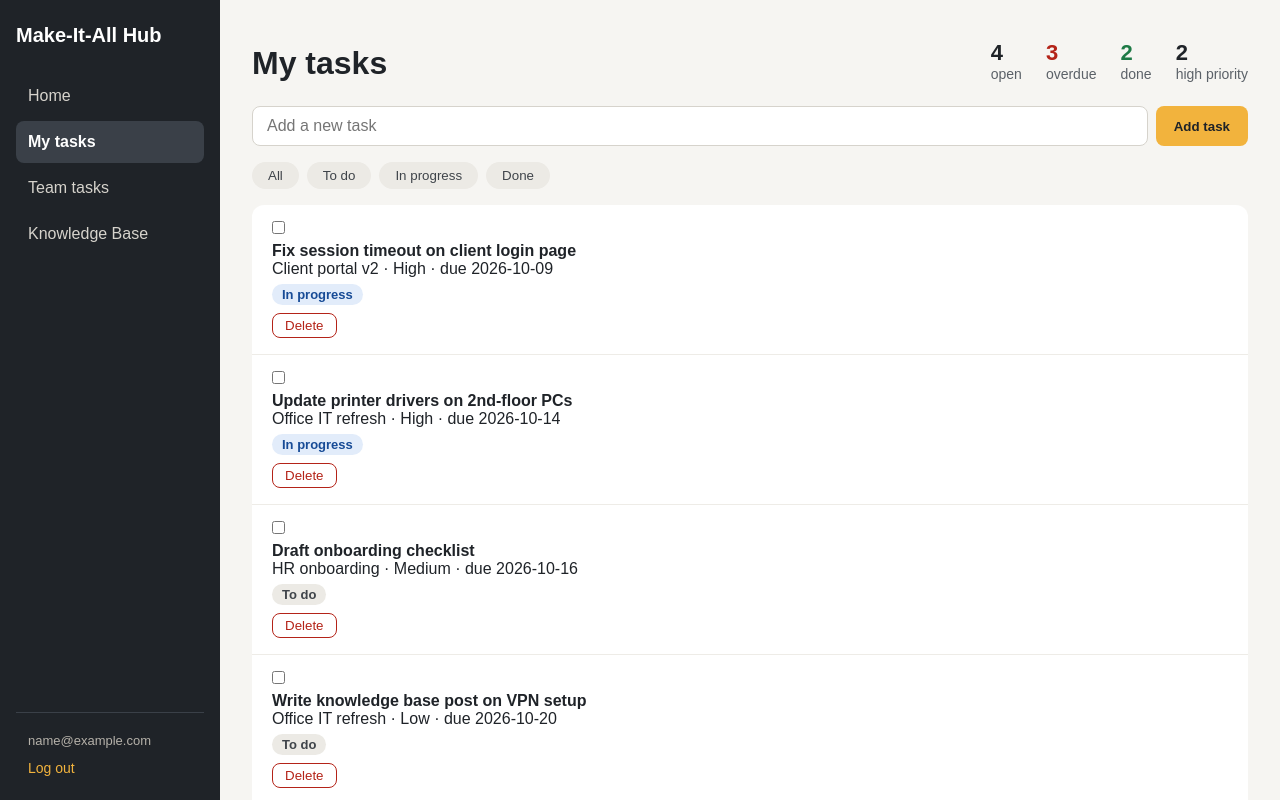
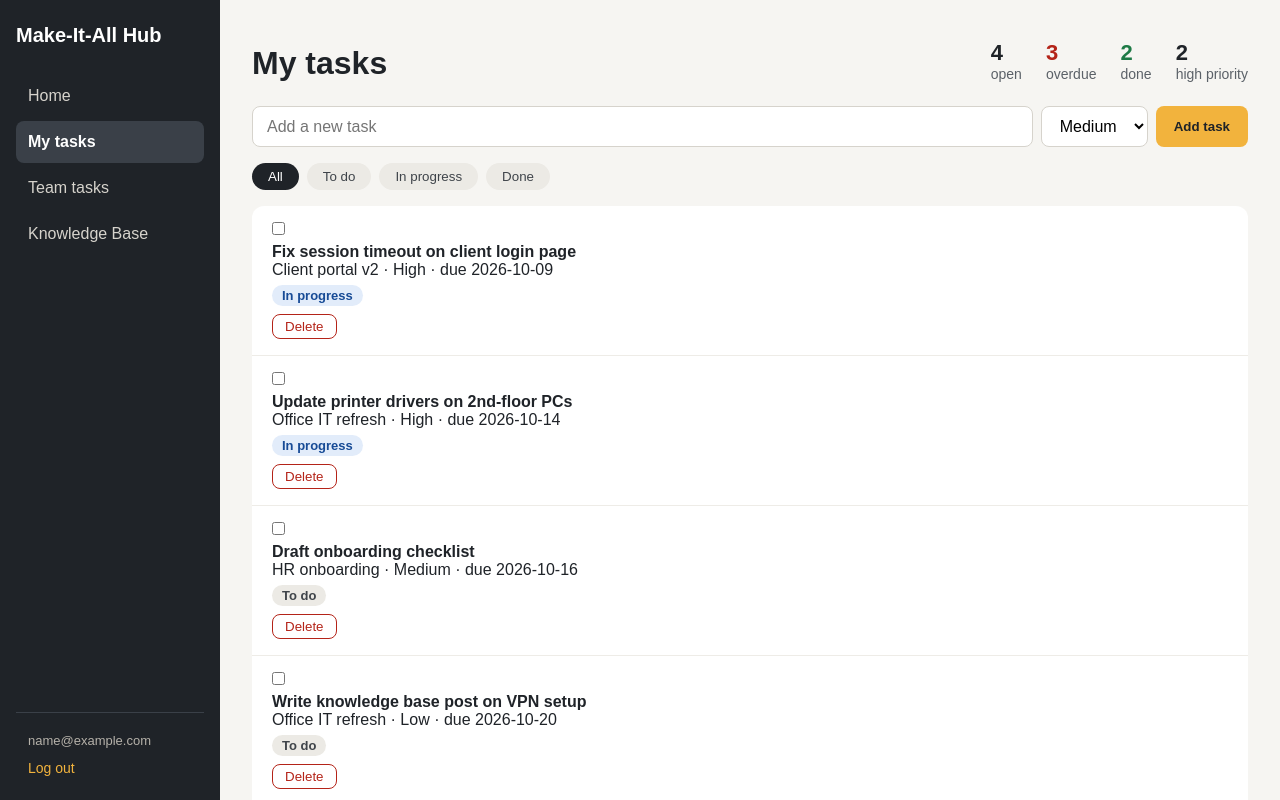
Before and after one commit to yusufvedatkula/Project-Management-System, a plain HTML site: page pages/my-tasks/my-tasks.html in a window 1280 px wide. Shown: the top 800 px of the page. Drawn offline with Linux system fonts and the light colour scheme; sample sign-in values are in the browser's storage.

Commit message:
Add task priority selection and update task addition logic

```diff
--- a/pages/my-tasks/my-tasks.css
+++ b/pages/my-tasks/my-tasks.css
@@ -153,6 +153,11 @@ body {
 }
 
 /* FIXED: only the title box grows; before, the date box stretched too */
+.adding_task select {
+  background: white;
+  cursor: pointer;
+}
+
 .adding_task input[type="text"] {
   flex: 1 1 240px;   /* grow to fill the row, never shrink below 240px */
 }
@@ -188,8 +193,8 @@ body {
   background: #DDDAD3;
 }
 
-/* FIXED: was ".ready", but the JavaScript adds the class "active" */
-.filter_btn.active {
+/* the selected filter: my-tasks.js adds the class "ready" to the clicked button */
+.filter_btn.ready {
   background: var(--ink);
   color: white;
 }
--- a/pages/my-tasks/my-tasks.html
+++ b/pages/my-tasks/my-tasks.html
@@ -38,6 +38,11 @@
 
     <div class="adding_task">
       <input type="text" id="newTask_input" placeholder="Add a new task">
+      <select id="priority_select" aria-label="Priority">
+        <option value="Low">Low</option>
+        <option value="Medium" selected>Medium</option>
+        <option value="High">High</option>
+      </select>
       <button id="adding_task_btn">Add task</button>
     </div>
 
--- a/pages/my-tasks/my-tasks.js
+++ b/pages/my-tasks/my-tasks.js
@@ -16,6 +16,7 @@ let currentFilter = 'All';
 const list = document.getElementById('task-list');
 const newTaskInput = document.getElementById('newTask_input');
 const addTaskBtn = document.getElementById('adding_task_btn');
+const prioritySelect = document.getElementById('priority_select');
 
 // Wipe the list, then rebuild it from the tasks array
 function render() {
@@ -98,12 +99,13 @@ function addTask() {
     id: Date.now(),
     title: title,
     project: 'Personal',
-    priority: 'Medium',
+    priority: prioritySelect.value,    // lets the user pick the option
     status: 'To do',
     due: todayString()
   });
 
   newTaskInput.value = '';  // box should be cleared
+  prioritySelect.value = 'Medium'; // put the dropdown back to the default
   render();
 }
 // add task button
```
